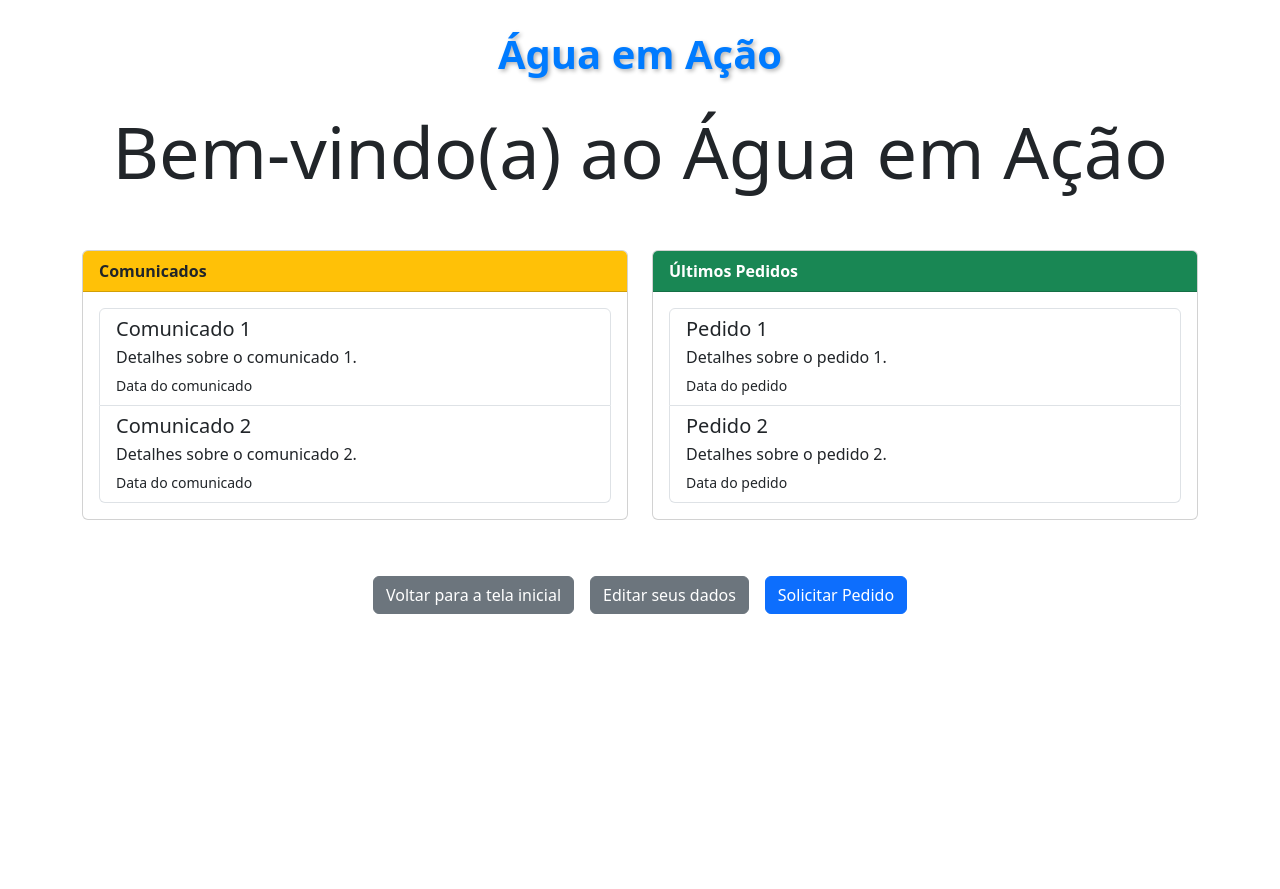
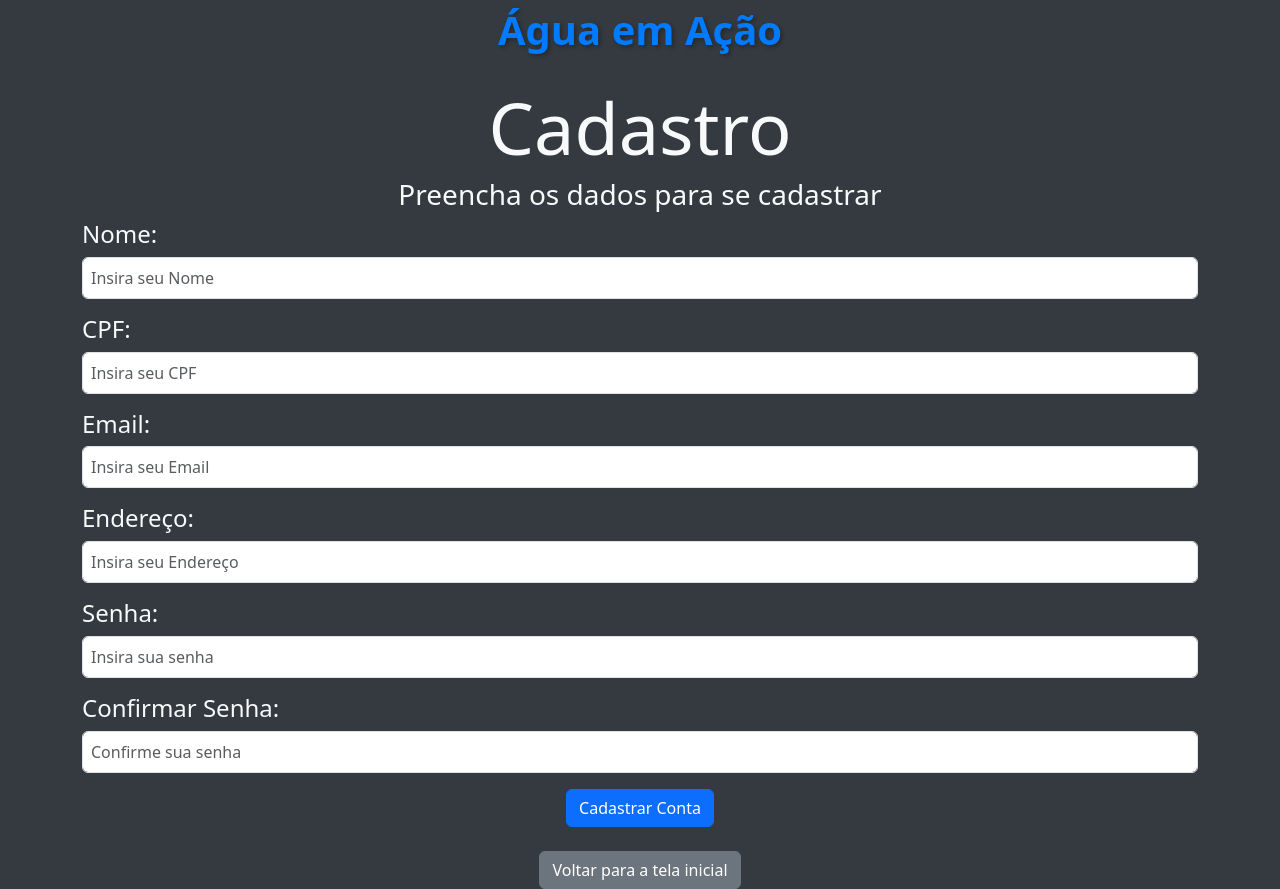
Before and after one commit to Gmarques07/Sensorium-UFRPE, a Flask app: template templates/dashboard_usuario.html in a window 1280 px wide. Before the commit the page ends 614 px from the top, so only its background shows below. Run offline with Flask 3, Linux system fonts and the light colour scheme; the template is opened without the code that fills it, so the values that code supplies are empty.

Commit message:
correção confirmação de senha

```diff
--- a/js/script.js
+++ b/js/script.js
@@ -1,9 +1,11 @@
 document.addEventListener('DOMContentLoaded', function() {
+    console.log('Script carregado');
     var form = document.getElementById('cadastroForm');
     var senha = document.getElementById('senha');
     var confirmarSenha = document.getElementById('confirmar_senha');
     var errorMessage = document.getElementById('error-message');
 
+    if (form && senha && confirmarSenha && errorMessage) {
         form.addEventListener('submit', function(event) {
             if (senha.value !== confirmarSenha.value) {
                 errorMessage.textContent = 'As senhas não coincidem.';
@@ -12,4 +14,7 @@ document.addEventListener('DOMContentLoaded', function() {
                 errorMessage.textContent = ''; // Limpa a mensagem de erro
             }
         });
+    } else {
+        console.error('Um ou mais elementos não foram encontrados.');
+    }
 });
--- a/templates/dashboard_usuario.html
+++ b/templates/dashboard_usuario.html
@@ -3,7 +3,7 @@
 <head>
     <meta charset="UTF-8">
     <meta name="viewport" content="width=device-width, initial-scale=1.0">
-    <title>Dashboard do Usuário - Água em Ação</title>
+    <title>Cadastro - Água em Ação</title>
     <link href="https://cdn.jsdelivr.net/npm/bootstrap@5.3.3/dist/css/bootstrap.min.css" rel="stylesheet">
     <style>
         .topBar {
@@ -14,73 +14,58 @@
             margin-bottom: 1.5rem;
             text-shadow: 2px 2px 4px rgba(0, 0, 0, 0.3);
         }
-        .dashboard-section {
-            margin-bottom: 2rem;
-        }
-        .card-header {
-            font-weight: bold;
-        }
-        .btn-custom {
-            margin: 1rem;
+        .bg-body-tertiary-dark {
+            background-color: #343a40; /* Exemplo de cor escura */
         }
     </style>
 </head>
-<body class="align-items-center py-4 bg-body-tertiary-dark">
+<body class="bg-body-tertiary-dark">
     <div class="topBar">
         Água em Ação
     </div>
-    <h1 class="display-2 text-center">Bem-vindo(a) ao Água em Ação</h1>
-    <br><br>
+
+    <h1 class="display-2 text-center text-light">Cadastro</h1>
 
     <main class="container">
-        <div class="row">
-            <div class="col-md-6 dashboard-section">
-                <div class="card">
-                    <div class="card-header bg-warning text-dark">Comunicados</div>
-                    <div class="card-body">
-                        <ul class="list-group">
-                            <li class="list-group-item">
-                                <h5 class="mb-1">Comunicado 1</h5>
-                                <p class="mb-1">Detalhes sobre o comunicado 1.</p>
-                                <small>Data do comunicado</small>
-                            </li>
-                            <li class="list-group-item">
-                                <h5 class="mb-1">Comunicado 2</h5>
-                                <p class="mb-1">Detalhes sobre o comunicado 2.</p>
-                                <small>Data do comunicado</small>
-                            </li>
-                        </ul>
-                    </div>
+        <div class="form-section">
+            <h3 class="text-center text-light">Preencha os dados para se cadastrar</h3>
+            <form id="cadastroForm" action="{{ url_for('cadastro') }}" method="post">
+                <div class="mb-3">
+                    <label for="nome" class="h4 text-light">Nome:</label>
+                    <input type="text" id="nome" name="nome" class="form-control p-2" placeholder="Insira seu Nome" required>
                 </div>
-            </div>
-
-            <div class="col-md-6 dashboard-section">
-                <div class="card">
-                    <div class="card-header bg-success text-white">Últimos Pedidos</div>
-                    <div class="card-body">
-                        <ul class="list-group">
-                            <li class="list-group-item">
-                                <h5 class="mb-1">Pedido 1</h5>
-                                <p class="mb-1">Detalhes sobre o pedido 1.</p>
-                                <small>Data do pedido</small>
-                            </li>
-                            <li class="list-group-item">
-                                <h5 class="mb-1">Pedido 2</h5>
-                                <p class="mb-1">Detalhes sobre o pedido 2.</p>
-                                <small>Data do pedido</small>
-                            </li>
-                        </ul>
-                    </div>
+                <div class="mb-3">
+                    <label for="cpf" class="h4 text-light">CPF:</label>
+                    <input type="text" id="cpf" name="cpf" class="form-control p-2" placeholder="Insira seu CPF" required>
                 </div>
+                <div class="mb-3">
+                    <label for="email" class="h4 text-light">Email:</label>
+                    <input type="email" id="email" name="email" class="form-control p-2" placeholder="Insira seu Email" required>
+                </div>
+                <div class="mb-3">
+                    <label for="endereco" class="h4 text-light">Endereço:</label>
+                    <input type="text" id="endereco" name="endereco" class="form-control p-2" placeholder="Insira seu Endereço" required>
+                </div>
+                <div class="mb-3">
+                    <label for="senha" class="h4 text-light">Senha:</label>
+                    <input type="password" id="senha" name="senha" class="form-control p-2" placeholder="Insira sua senha" required>
+                </div>
+                <div class="mb-3">
+                    <label for="confirmar_senha" class="h4 text-light">Confirmar Senha:</label>
+                    <input type="password" id="confirmar_senha" name="confirmar_senha" class="form-control p-2" placeholder="Confirme sua senha" required>
+                    <div id="error-message" class="error-message text-danger mt-2"></div>
+                </div>
+                <div class="d-flex justify-content-center">
+                    <input type="submit" value="Cadastrar Conta" class="btn btn-primary">
+                </div>
+            </form>
+            <br>
+            <div class="d-flex justify-content-center">
+                <a href="{{ url_for('pagina_inicial') }}" class="btn btn-secondary">Voltar para a tela inicial</a>
             </div>
         </div>
+    </main>
 
-        <br>
-        <div class="d-flex justify-content-center gap-3">
-            <a href="{{ url_for('pagina_inicial') }}" class="btn btn-secondary">Voltar para a tela inicial</a>
-            <a href="{{ url_for('editar_usuario_perfil', cpf=usuario['cpf']) }}" class="btn btn-secondary">Editar seus dados</a>
-            <a href="{{ url_for('solicitar_pedido') }}" class="btn btn-primary">Solicitar Pedido</a>
-        </div>
-    </main>
+    <script src="/js/script.js"></script>
 </body>
 </html>
```
Lines whose indentation alone changed are shown as unchanged.
